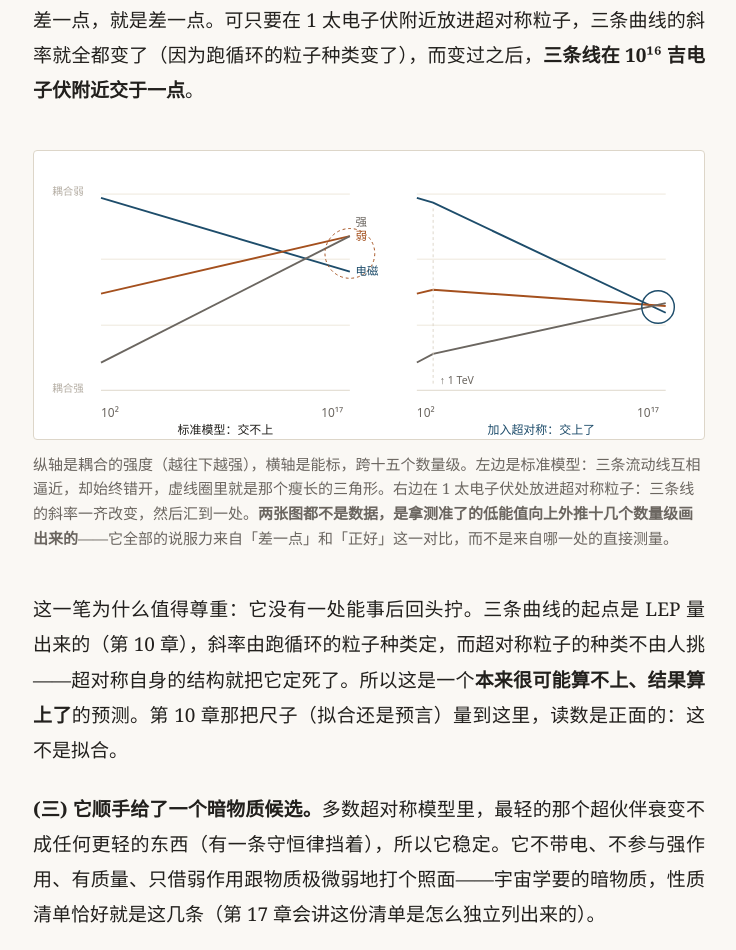
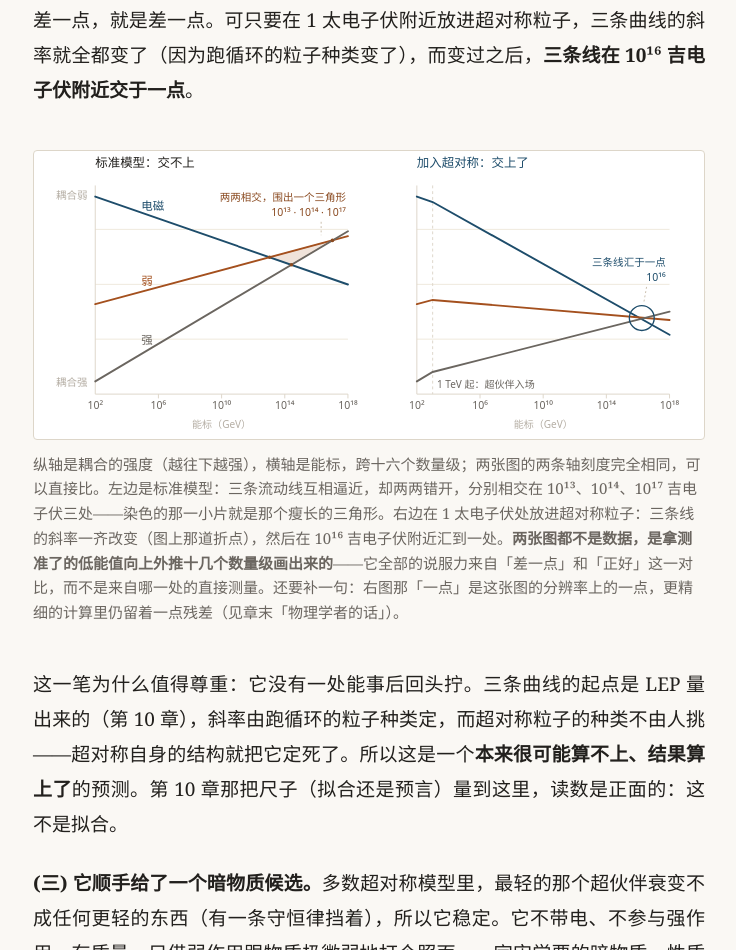
Before and after one commit to CATinTIN/physics, a plain HTML site: page ch12-期待被否证.html in a window 1280 px wide. Shown: the part 5689-6639 px from the top of the page, without its empty margins (271-1007 px from the left). Drawn offline with Linux system fonts and the light colour scheme.

Commit message:
Update ch12-期待被否证.html

```diff
--- a/ch12-期待被否证.html
+++ b/ch12-期待被否证.html
@@ -167,49 +167,96 @@ nav.pager span{color:#b5aea4}
 <p>差一点，就是差一点。可只要在 1 太电子伏附近放进超对称粒子，三条曲线的斜率就全都变了（因为跑循环的粒子种类变了），而变过之后，<b>三条线在 10¹⁶ 吉电子伏附近交于一点</b>。</p>
 
 <figure>
-<svg viewBox="0 0 700 300" role="img" aria-label="三个规范耦合的流动：标准模型交不到一点，加入超对称后汇聚">
-  <g font-family="system-ui,sans-serif" font-size="11" fill="#b5aea4">
-    <line x1="70" y1="45" x2="330" y2="45" stroke="#eee7db"/>
-    <line x1="70" y1="113" x2="330" y2="113" stroke="#eee7db"/>
-    <line x1="70" y1="182" x2="330" y2="182" stroke="#eee7db"/>
-    <line x1="400" y1="45" x2="660" y2="45" stroke="#eee7db"/>
-    <line x1="400" y1="113" x2="660" y2="113" stroke="#eee7db"/>
-    <line x1="400" y1="182" x2="660" y2="182" stroke="#eee7db"/>
+<svg viewBox="0 0 700 300" role="img" aria-label="三个规范耦合随能标的流动。左图标准模型：三条线两两相交于 10^13、10^14、10^17 吉电子伏三处，围出一个瘦长的三角形。右图在 1 太电子伏处加入超对称粒子：三条线斜率一齐改变，在 10^16 吉电子伏附近汇于一点。">
+ <g font-family="system-ui,sans-serif">
+
+  <text x="64" y="17" font-size="13" fill="#22201d">标准模型：交不上</text>
+  <text x="400" y="17" font-size="13" fill="#1e4d6b">加入超对称：交上了</text>
+
+  <g stroke="#efe8dc">
+    <line x1="64" y1="81.9" x2="328" y2="81.9"/>
+    <line x1="64" y1="139.3" x2="328" y2="139.3"/>
+    <line x1="64" y1="196.6" x2="328" y2="196.6"/>
+    <line x1="400" y1="81.9" x2="664" y2="81.9"/>
+    <line x1="400" y1="139.3" x2="664" y2="139.3"/>
+    <line x1="400" y1="196.6" x2="664" y2="196.6"/>
   </g>
-  <line x1="70" y1="250" x2="330" y2="250" stroke="#ddd6c9"/>
-  <line x1="400" y1="250" x2="660" y2="250" stroke="#ddd6c9"/>
 
-  <g stroke-width="2" fill="none">
-    <line x1="70" y1="49" x2="330" y2="126" stroke="#1e4d6b"/>
-    <line x1="70" y1="149" x2="330" y2="89" stroke="#a4501e"/>
-    <line x1="70" y1="221" x2="330" y2="89" stroke="#6b6660"/>
+  <g stroke="#ddd6c9">
+    <line x1="64" y1="36" x2="64" y2="254"/>
+    <line x1="64" y1="254" x2="328" y2="254"/>
+    <line x1="400" y1="36" x2="400" y2="254"/>
+    <line x1="400" y1="254" x2="664" y2="254"/>
+    <line x1="130" y1="254" x2="130" y2="258.5"/>
+    <line x1="196" y1="254" x2="196" y2="258.5"/>
+    <line x1="262" y1="254" x2="262" y2="258.5"/>
+    <line x1="328" y1="254" x2="328" y2="258.5"/>
+    <line x1="466" y1="254" x2="466" y2="258.5"/>
+    <line x1="532" y1="254" x2="532" y2="258.5"/>
+    <line x1="598" y1="254" x2="598" y2="258.5"/>
+    <line x1="664" y1="254" x2="664" y2="258.5"/>
   </g>
-  <circle cx="330" cy="107" r="26" fill="none" stroke="#a4501e" stroke-width="1" stroke-dasharray="3 3"/>
 
-  <g stroke-width="2" fill="none">
-    <polyline points="400,49 417,54 660,169" stroke="#1e4d6b"/>
-    <polyline points="400,149 417,145 660,162" stroke="#a4501e"/>
-    <polyline points="400,221 417,212 660,159" stroke="#6b6660"/>
+  <polygon points="246.2,111.0 268.9,118.9 312.0,93.3" fill="#a4501e" fill-opacity=".16"
+           stroke="#a4501e" stroke-opacity=".45" stroke-width=".8"/>
+
+  <g stroke-width="2" fill="none" stroke-linecap="round">
+    <line x1="64" y1="47.6" x2="328" y2="139.5" stroke="#1e4d6b"/>
+    <line x1="64" y1="160.0" x2="328" y2="89.0" stroke="#a4501e"/>
+    <line x1="64" y1="240.7" x2="328" y2="83.8" stroke="#6b6660"/>
   </g>
-  <circle cx="652" cy="163" r="17" fill="none" stroke="#1e4d6b" stroke-width="1.5"/>
-  <line x1="417" y1="60" x2="417" y2="245" stroke="#ddd6c9" stroke-dasharray="3 3"/>
+  <g fill="#8a4a20">
+    <circle cx="246.2" cy="111.0" r="1.9"/>
+    <circle cx="268.9" cy="118.9" r="1.9"/>
+    <circle cx="311.8" cy="93.4" r="1.9"/>
+  </g>
+  <line x1="300" y1="74" x2="300" y2="88" stroke="#c9beac" stroke-dasharray="2 2.5"/>
 
-  <g font-family="system-ui,sans-serif" font-size="12.5" fill="#6b6660">
-    <text x="70" y="278">10²</text><text x="300" y="278">10¹⁷</text>
-    <text x="400" y="278">10²</text><text x="630" y="278">10¹⁷</text>
-    <text x="200" y="296" text-anchor="middle" fill="#22201d">标准模型：交不上</text>
-    <text x="530" y="296" text-anchor="middle" fill="#1e4d6b">加入超对称：交上了</text>
-    <text x="424" y="243" font-size="11">↑ 1 TeV</text>
+  <line x1="416.5" y1="36" x2="416.5" y2="254" stroke="#ddd6c9" stroke-dasharray="3 3"/>
+  <g stroke-width="2" fill="none" stroke-linecap="round">
+    <polyline points="400,47.6 416.5,53.3 664,192.0" stroke="#1e4d6b"/>
+    <polyline points="400,160.0 416.5,155.6 664,176.6" stroke="#a4501e"/>
+    <polyline points="400,240.7 416.5,230.9 664,167.8" stroke="#6b6660"/>
   </g>
-  <g font-family="system-ui,sans-serif" font-size="12" >
-    <text x="336" y="130" fill="#1e4d6b">电磁</text>
-    <text x="336" y="93" fill="#a4501e">弱</text>
-    <text x="336" y="78" fill="#6b6660">强</text>
+  <circle cx="635" cy="174.5" r="13" fill="none" stroke="#1e4d6b" stroke-width="1.4"/>
+  <line x1="640" y1="142" x2="637" y2="159" stroke="#c9beac" stroke-dasharray="2 2.5"/>
+
+  <g font-size="12">
+    <text x="112" y="62" fill="#1e4d6b">电磁</text>
+    <text x="112" y="140" fill="#a4501e">弱</text>
+    <text x="112" y="202" fill="#6b6660">强</text>
   </g>
-  <text x="52" y="46" font-family="system-ui,sans-serif" font-size="11" fill="#b5aea4" text-anchor="end">耦合弱</text>
-  <text x="52" y="252" font-family="system-ui,sans-serif" font-size="11" fill="#b5aea4" text-anchor="end">耦合强</text>
+
+  <g font-size="11" fill="#8a4a20" text-anchor="end">
+    <text x="326" y="52">两两相交，围出一个三角形</text>
+    <text x="326" y="68">10¹³ · 10¹⁴ · 10¹⁷</text>
+  </g>
+  <g font-size="11" fill="#1e4d6b" text-anchor="end">
+    <text x="660" y="120">三条线汇于一点</text>
+    <text x="660" y="136">10¹⁶</text>
+  </g>
+  <text x="421" y="248" font-size="10.5" fill="#6b6660">1 TeV 起：超伙伴入场</text>
+
+  <g font-size="11" fill="#6b6660" text-anchor="middle">
+    <text x="64" y="270">10²</text><text x="130" y="270">10⁶</text>
+    <text x="196" y="270">10¹⁰</text><text x="262" y="270">10¹⁴</text>
+    <text x="328" y="270">10¹⁸</text>
+    <text x="400" y="270">10²</text><text x="466" y="270">10⁶</text>
+    <text x="532" y="270">10¹⁰</text><text x="598" y="270">10¹⁴</text>
+    <text x="664" y="270">10¹⁸</text>
+  </g>
+  <g font-size="10.5" fill="#b5aea4" text-anchor="middle">
+    <text x="196" y="289">能标（GeV）</text>
+    <text x="532" y="289">能标（GeV）</text>
+  </g>
+
+  <g font-size="11" fill="#b5aea4" text-anchor="end">
+    <text x="56" y="50">耦合弱</text>
+    <text x="56" y="246">耦合强</text>
+  </g>
+ </g>
 </svg>
-<figcaption>纵轴是耦合的强度（越往下越强），横轴是能标，跨十五个数量级。左边是标准模型：三条流动线互相逼近，却始终错开，虚线圈里就是那个瘦长的三角形。右边在 1 太电子伏处放进超对称粒子：三条线的斜率一齐改变，然后汇到一处。<b>两张图都不是数据，是拿测准了的低能值向上外推十几个数量级画出来的</b>——它全部的说服力来自「差一点」和「正好」这一对比，而不是来自哪一处的直接测量。</figcaption>
+<figcaption>纵轴是耦合的强度（越往下越强），横轴是能标，跨十六个数量级；两张图的两条轴刻度完全相同，可以直接比。左边是标准模型：三条流动线互相逼近，却两两错开，分别相交在 10¹³、10¹⁴、10¹⁷ 吉电子伏三处——染色的那一小片就是那个瘦长的三角形。右边在 1 太电子伏处放进超对称粒子：三条线的斜率一齐改变（图上那道折点），然后在 10¹⁶ 吉电子伏附近汇到一处。<b>两张图都不是数据，是拿测准了的低能值向上外推十几个数量级画出来的</b>——它全部的说服力来自「差一点」和「正好」这一对比，而不是来自哪一处的直接测量。还要补一句：右图那「一点」是这张图的分辨率上的一点，更精细的计算里仍留着一点残差（见章末「物理学者的话」）。</figcaption>
 </figure>
 
 <p>这一笔为什么值得尊重：它没有一处能事后回头拧。三条曲线的起点是 LEP 量出来的（第 10 章），斜率由跑循环的粒子种类定，而超对称粒子的种类不由人挑——超对称自身的结构就把它定死了。所以这是一个<b>本来很可能算不上、结果算上了</b>的预测。第 10 章那把尺子（拟合还是预言）量到这里，读数是正面的：这不是拟合。</p>
```
